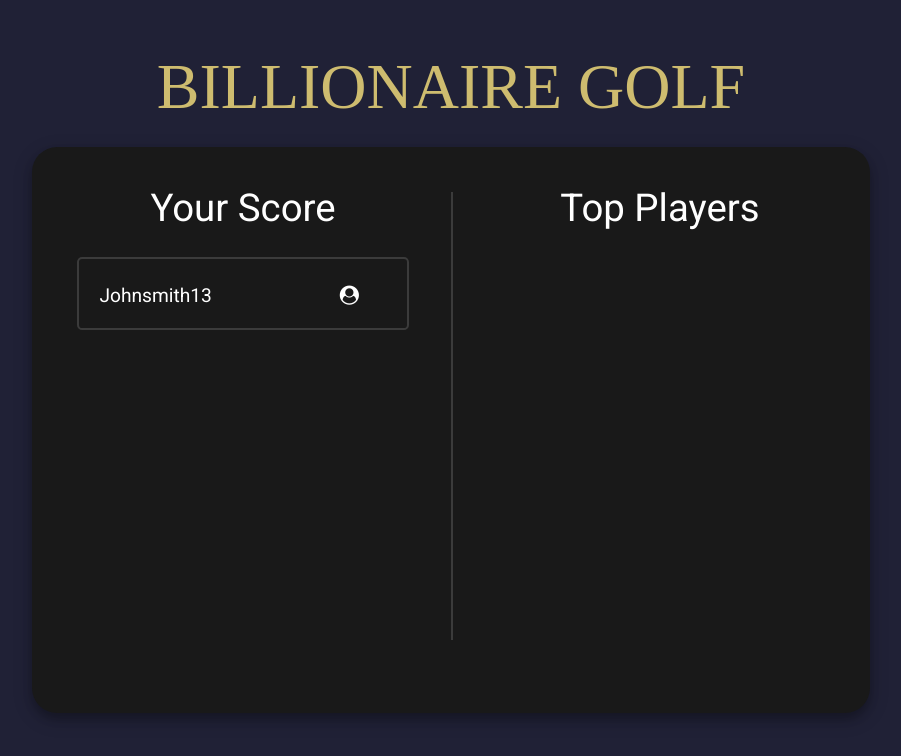
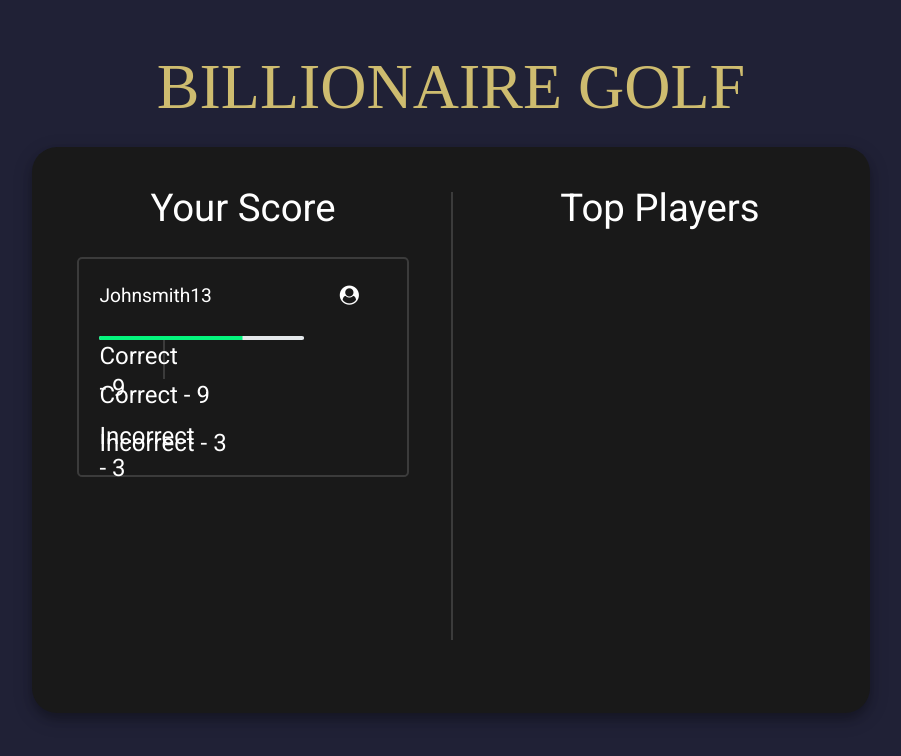
Before and after one commit to LachlanDow/Industry_Proj_Team5, an Angular app in the folder Front-end/become-billionaire/: page / in a window 1280 px wide. Both pictures are taken after a click on the button "Leaderboard". Shown: the top 756 px of the page, without its empty margins (189-1090 px from the left). Built offline with nearby package versions, Linux system fonts and the light colour scheme; a web font is replaced by a local one.

Commit message:
Enhanced spacing for score information

```diff
--- a/Front-end/become-billionaire/src/app/app.module.ts
+++ b/Front-end/become-billionaire/src/app/app.module.ts
@@ -8,6 +8,7 @@ import { SettingsComponent } from './settings/settings.component'
 import { InstructionsComponent } from './instructions/instructions.component';
 import { LeaderboardComponent } from './leaderboard/leaderboard.component';
 import {QuizPageComponent} from './quiz-page/quiz-page.component';
+import {MatProgressBarModule} from '@angular/material/progress-bar';
 
 @NgModule({
   declarations: [
@@ -20,6 +21,7 @@ import {QuizPageComponent} from './quiz-page/quiz-page.component';
   ],
   imports: [
     BrowserModule,
+    MatProgressBarModule,
     MatCardModule,
   ],
   providers: [],
--- a/Front-end/become-billionaire/src/app/leaderboard/leaderboard.component.css
+++ b/Front-end/become-billionaire/src/app/leaderboard/leaderboard.component.css
@@ -11,6 +11,11 @@ div.box {
     float: left;
     height: 100%;
     width: 50%;
+    border-right: 0.2vw solid;
+    border-color: #3B3B3B;
+
+  }
+  .rightborder{
     border-right: 0.2vw solid;
     border-color: #3B3B3B;
   }
@@ -63,3 +68,26 @@ div.box {
     color: white;
     font-size: 3vw ;
   }
+
+  ::ng-deep .mat-progress-bar-fill::after {
+    background-color: #05F57D;
+}
+
+::ng-deep .mat-progress-bar-buffer {
+    background: #E4E8EB;
+}
+
+::ng-deep .mat-progress-bar {
+    border-radius: 3px;
+}
+
+.progressBar {
+    width: 16vw;
+    margin-top: 8%;
+
+}
+.CI_Scale {
+    width: 5vw;
+    height: 3vw;
+
+}
--- a/Front-end/become-billionaire/src/app/leaderboard/leaderboard.component.html
+++ b/Front-end/become-billionaire/src/app/leaderboard/leaderboard.component.html
@@ -4,6 +4,11 @@
    <h1 class="headers">Your Score</h1>
    <div class="userInfo">
       <h1 class="yourscoreSizing">Johnsmith13 <i class="fa fa-user-circle profileIcon"></i></h1>
+      <mat-progress-bar class="progressBar" mode="determinate" [value]="userScore"></mat-progress-bar>
+      <div class="yourscoreSizing rightborder CI_Scale"><h1>Correct - 9</h1><h1>Incorrect - 3</h1></div>
+      <div class="yourscoreSizing"><h1>Correct - 9</h1><h1>Incorrect - 3</h1></div>
+
+      <div></div>
 
    </div>
    </div>
--- a/Front-end/become-billionaire/src/app/leaderboard/leaderboard.component.ts
+++ b/Front-end/become-billionaire/src/app/leaderboard/leaderboard.component.ts
@@ -8,7 +8,7 @@ import { Component, OnInit } from '@angular/core';
 export class LeaderboardComponent implements OnInit {
   display = false;
 
-
+  userScore = 70;
   constructor() {
   }
 
```
